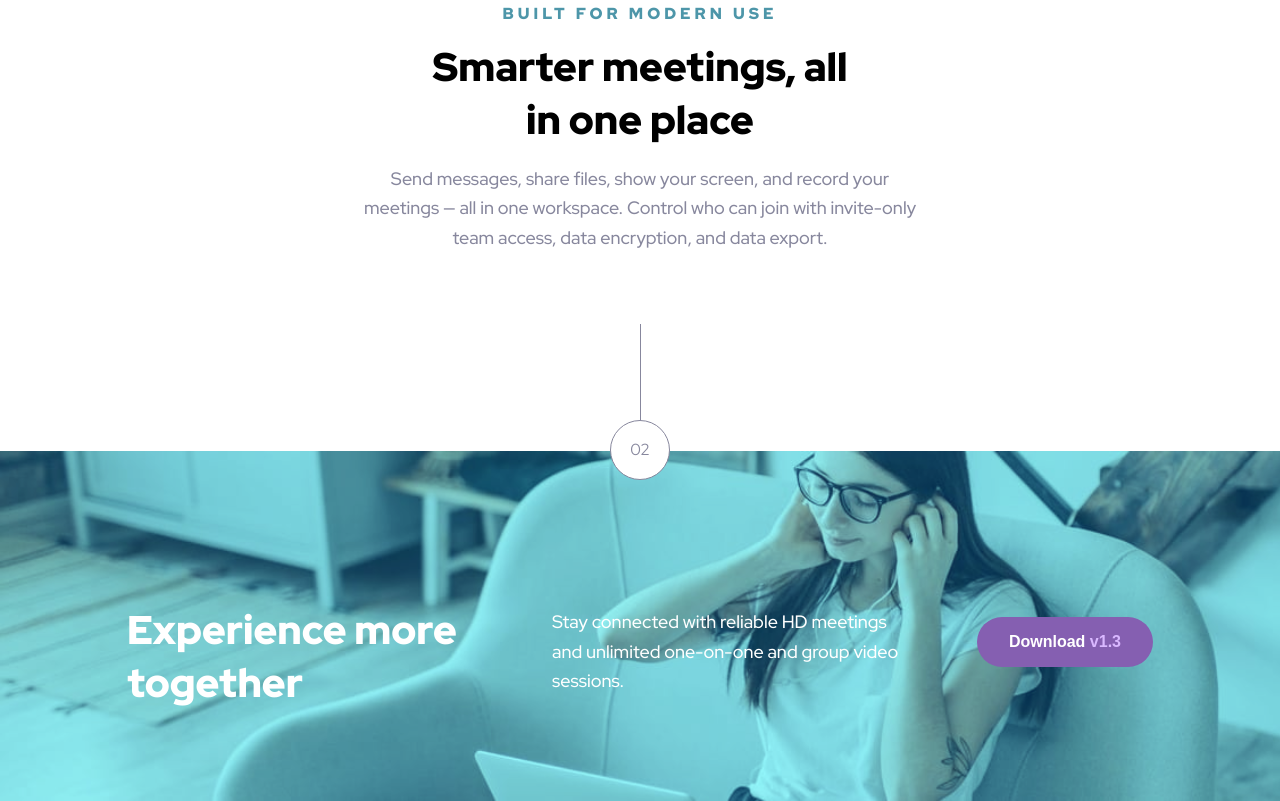
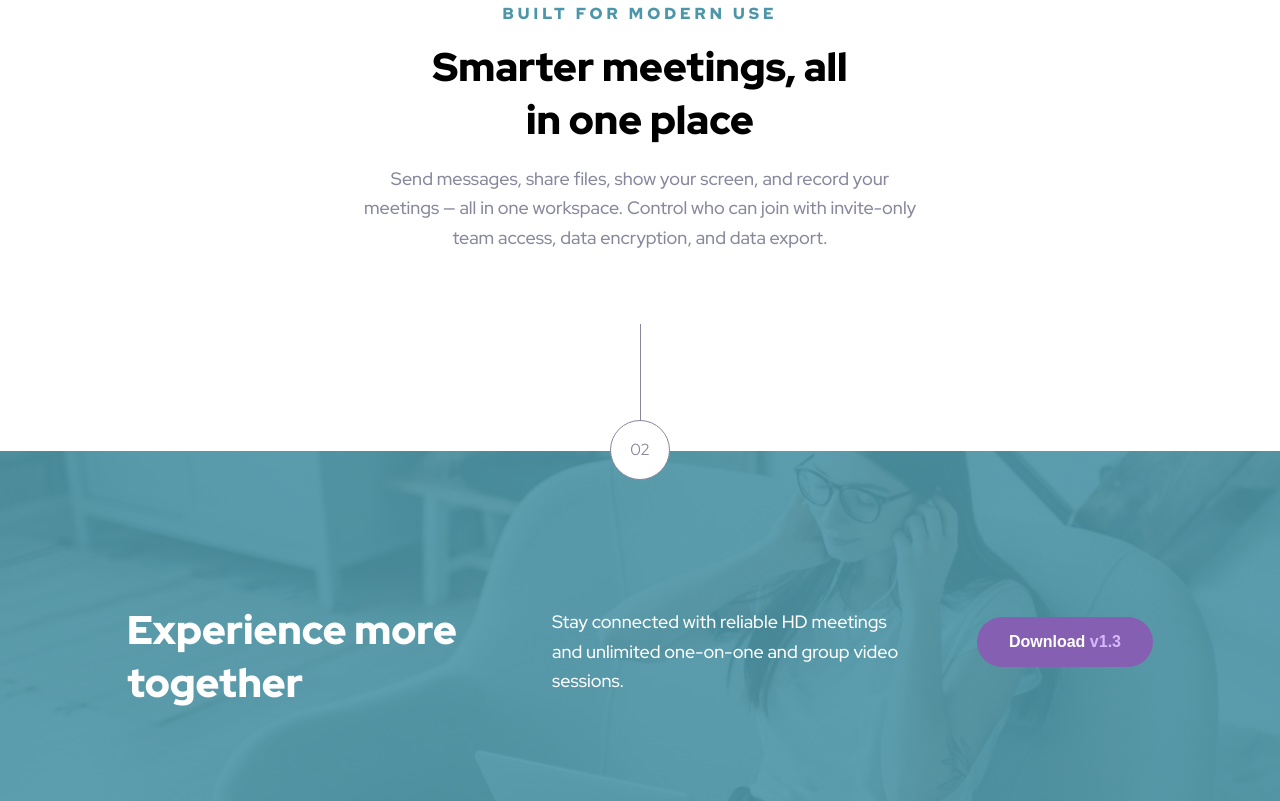
Before and after one commit to ltc870/meetlandingpage, a plain HTML site: page index.html in a window 1280 px wide. Shown: the part 1223-2024 px from the top of the page. Drawn offline with Linux system fonts and the light colour scheme.

Commit message:
updated background color

```diff
--- a/assets/css/styles.css
+++ b/assets/css/styles.css
@@ -174,9 +174,10 @@ body {
 }
 
 .footer {
-  background-image: url("../../assets/mobile/image-footer.jpg");
-  background-color: hsla(192, 37%, 48%, 1);
-  background-blend-mode: overlay;
+  /* background-image: url("../../assets/mobile/image-footer.jpg"); */
+  /* background-color: hsla(192, 37%, 48%, 1); */
+  background: linear-gradient( hsla(192, 37%,48%, 0.9), hsla(192, 37%,48%, 0.9) ), url("../../assets/mobile/image-footer.jpg");
+  /* background-blend-mode: overlay; */
   background-size: cover;
   background-repeat: no-repeat;
   padding-bottom: 5em;
@@ -327,7 +328,8 @@ body {
   }
 
   .footer {
-    background-image: url("../../assets/tablet/image-footer.jpg");
+    background: linear-gradient( hsla(192, 37%,48%, 0.9), hsla(192, 37%,48%, 0.9) ), url("../../assets/tablet/image-footer.jpg");
+    /* background-image: url("../../assets/tablet/image-footer.jpg"); */
     padding-bottom: 6.55em;
     background-size: cover;
     background-repeat: no-repeat;
@@ -421,7 +423,8 @@ body {
     }
 
     .footer {
-      background-image: url("../../assets/desktop/image-footer.jpg");
+      background: linear-gradient( hsla(192, 37%,48%, 0.9), hsla(192, 37%,48%, 0.9) ), url("../../assets/desktop/image-footer.jpg");
+      /* background-image: url("../../assets/desktop/image-footer.jpg"); */
       background-size: cover;
       background-repeat: no-repeat;
       padding: 3.25em;
```
